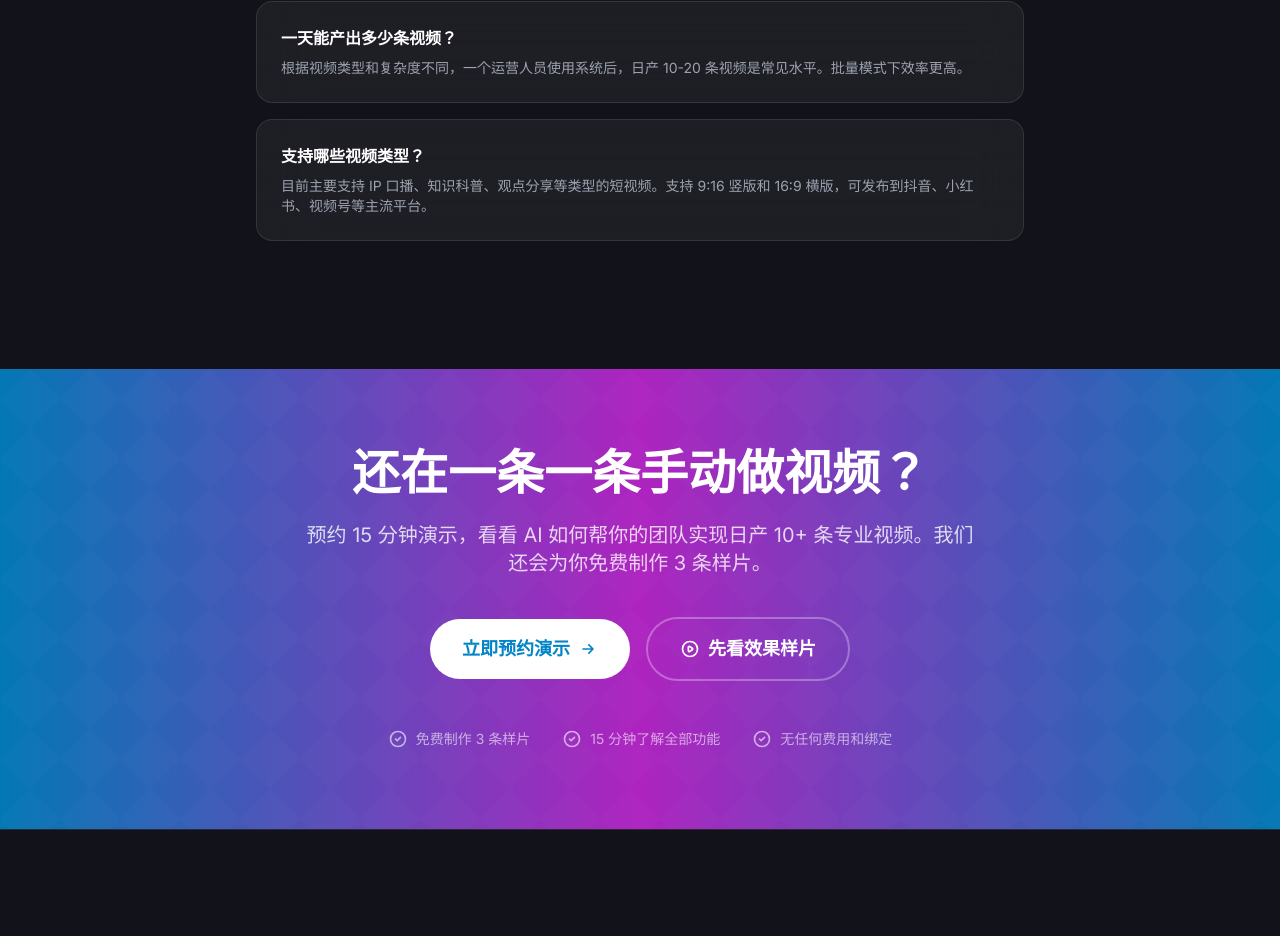
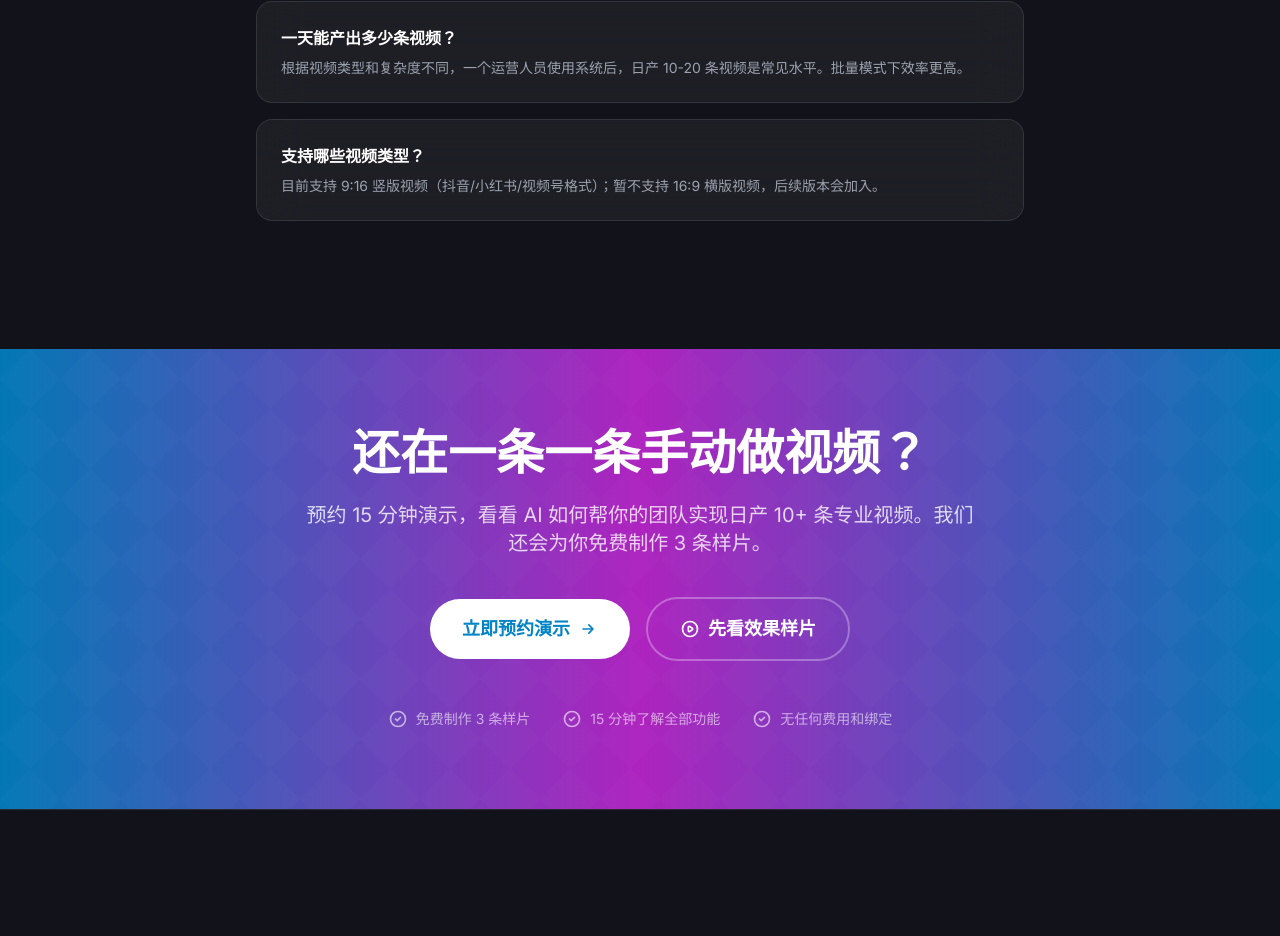
Before and after one commit to ffzhen/kewei-ai-website, a Nuxt app: page / in a window 1280 px wide. Shown: the part 7055-7991 px from the top of the page. Built offline with nearby package versions, Linux system fonts and the light colour scheme.

Commit message:
fix: 更新 FAQ 视频类型支持说明，明确仅支持 9:16 竖版

```diff
--- a/components/PricingSection.vue
+++ b/components/PricingSection.vue
@@ -134,7 +134,7 @@
           </div>
           <div class="glass p-6 rounded-2xl">
             <h4 class="text-white font-semibold mb-2">支持哪些视频类型？</h4>
-            <p class="text-gray-400 text-sm">目前主要支持 IP 口播、知识科普、观点分享等类型的短视频。支持 9:16 竖版和 16:9 横版，可发布到抖音、小红书、视频号等主流平台。</p>
+            <p class="text-gray-400 text-sm">目前支持 9:16 竖版视频（抖音/小红书/视频号格式）；暂不支持 16:9 横版视频，后续版本会加入。</p>
           </div>
         </div>
       </div>
```
